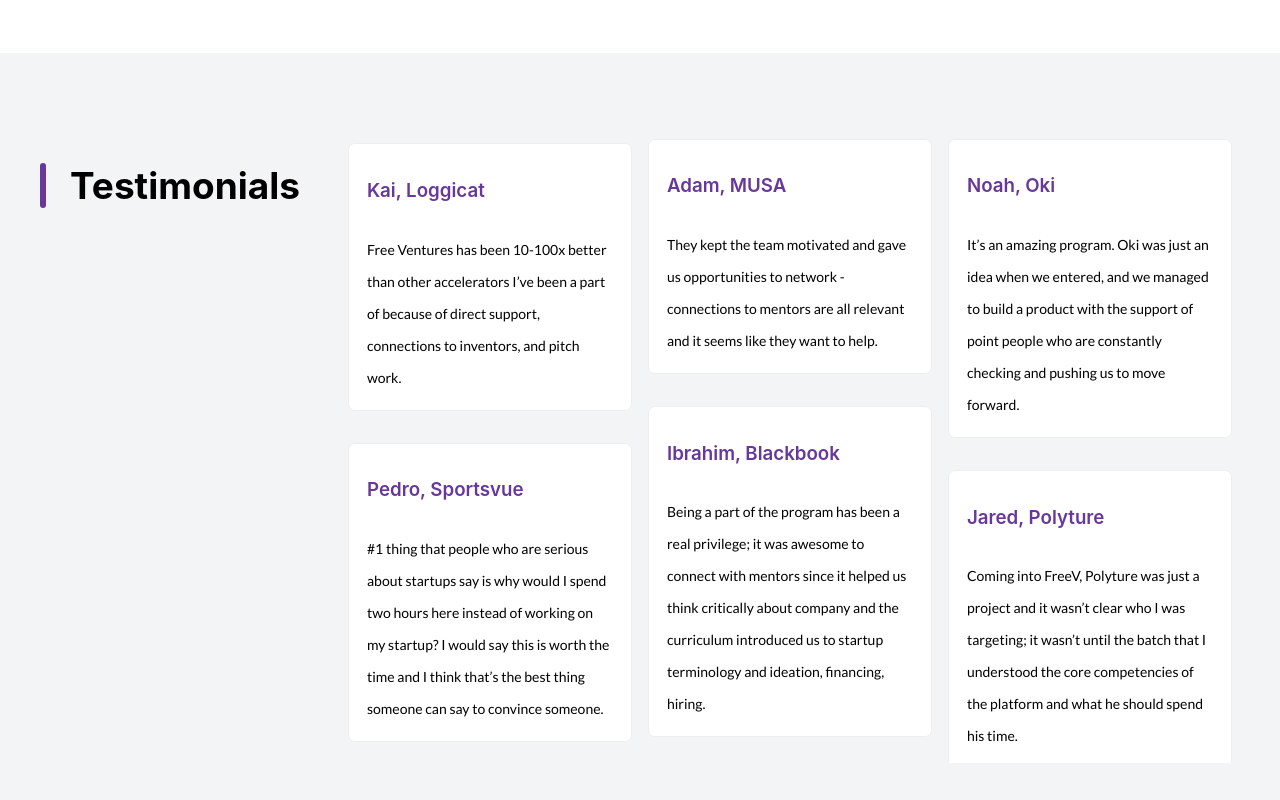
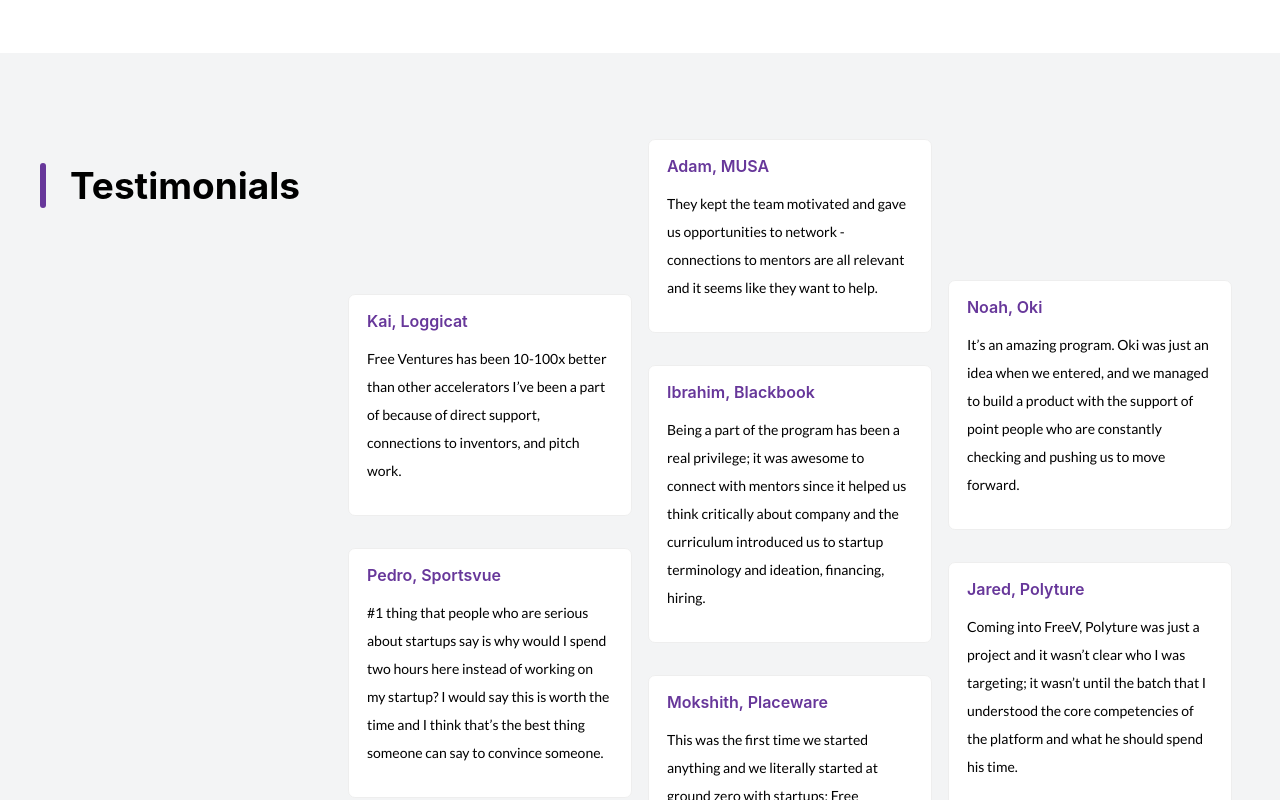
Before and after one commit to Free-Ventures-Cal/website, a React (Create React App) app: page / in a window 1280 px wide. Shown: the part 4100-4900 px from the top of the page. Built offline with nearby package versions, Linux system fonts and the light colour scheme.

Commit message:
testimonials: improve card typography and get rid of scroll

```diff
--- a/src/Components/Testimonial.js
+++ b/src/Components/Testimonial.js
@@ -7,7 +7,7 @@ function Testimonial(props) {
         <div class="testimonial-card-wrapper">
             <div class="testimonial-card">
                 <div class="testimonial-card-header">
-                    <h3>{props.name}, {props.company}</h3>
+                    <b>{props.name}, {props.company}</b>
                 </div>
                 <div class="testimonial-card-description">
                     <p>{props.text}</p>
--- a/src/styles/Home.css
+++ b/src/styles/Home.css
@@ -504,7 +504,6 @@ a {
 
 .testimonialsHome {
   margin-top: 100px;
-  height: 80vh;
   overflow: hidden;
   display: flex;
   flex-flow: row nowrap;
@@ -521,7 +520,6 @@ a {
 
 .testimonials-heading h2 {
   text-align: center;
-
 }
 
 .testimonials-marquee-wrapper {
@@ -533,9 +531,6 @@ a {
 .testimonials-cards-marquee {
   display: flex;
   flex-direction: column;
-  height: 80vh;
-  overflow-y: scroll;
-  overflow-x: hidden;
   box-sizing: border-box;
   margin: 0 0 20px 0;
   justify-content: center;
@@ -547,7 +542,6 @@ a {
   flex-direction: column;
   position: relative;
   scroll-behavior: auto;
-  overflow-y: scroll;
 }
 
 .testimonial-card-wrapper {
@@ -581,19 +575,19 @@ a {
 .testimonial-card-header {
   display: flex;
   align-items: center;
-  margin-bottom: 12px;
-  line-height: 24px;
+  margin: 0;
 }
 
-.testimonial-card-header h3 {
+.testimonial-card-header b {
   color: #67379a;
   font-weight: 600;
+  margin: 0;
 }
 
 .testimonial-card-description p {
   font-size: 14px;
   font-weight: 500;
-  margin: auto;
+  line-height: 200%;
 }
 
 @media (max-width: 1034px) {
```
